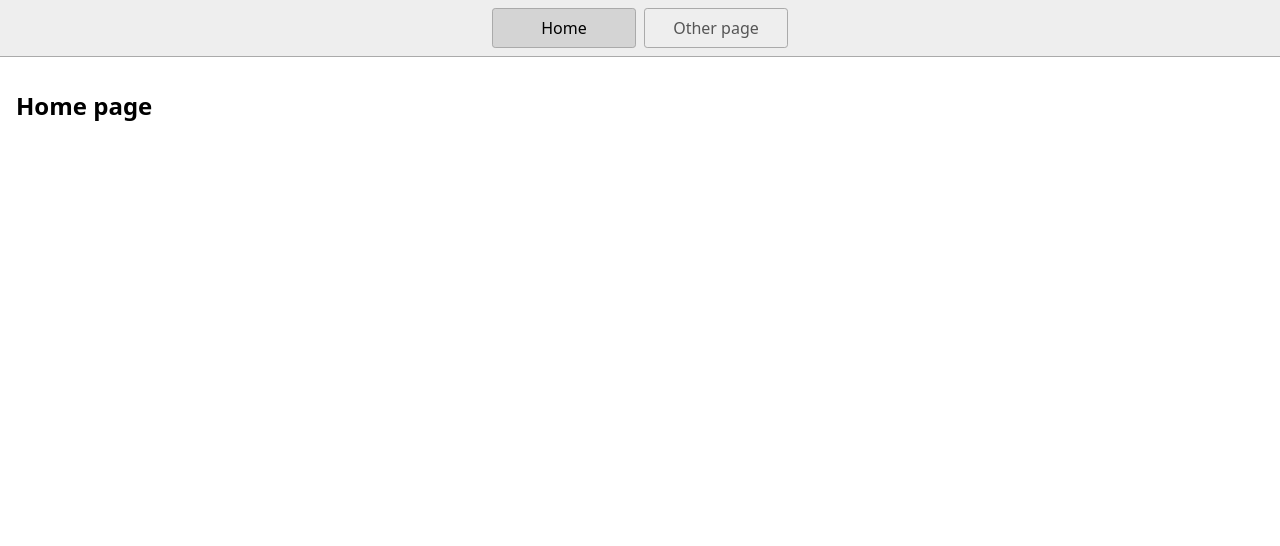
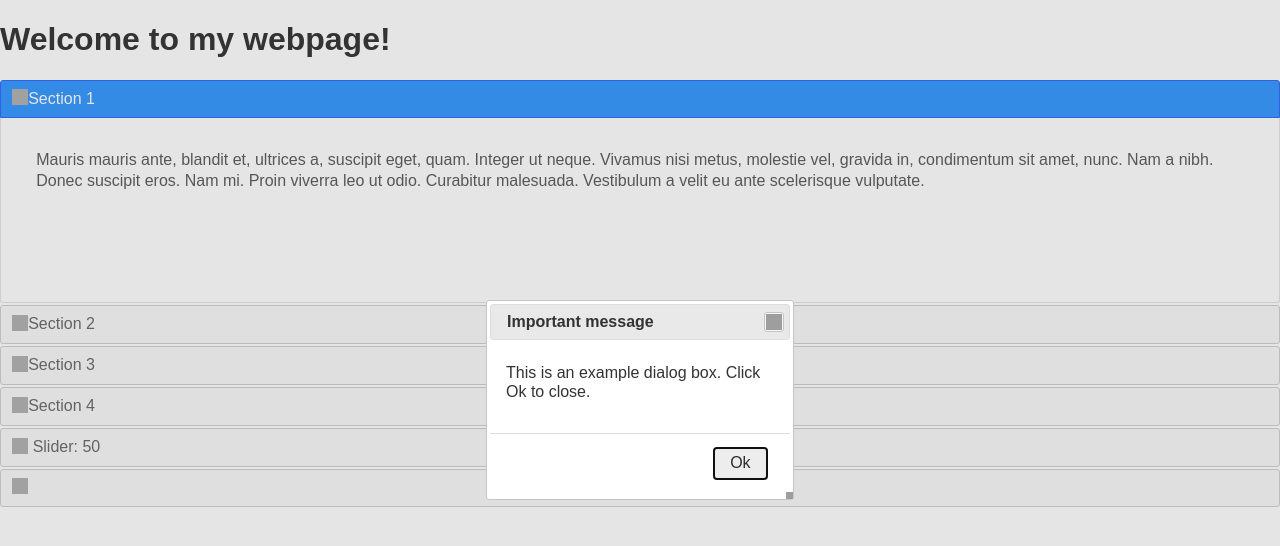
Before and after one commit to HyperCrowd/jquery-ui, a plain HTML site: page index.html in a window 1280 px wide. Drawn offline with nearby package versions, Linux system fonts and the light colour scheme; grey boxes are pictures that could not be loaded.

Commit message:
3 files modified, 1 deleted

```diff
--- a/index.html
+++ b/index.html
@@ -1,23 +1,97 @@
 <!DOCTYPE html>
-<html lang="en">
+<html>
   <head>
-    <title>Home</title>
-    <meta charset="UTF-8" />
+    <meta charset="utf-8">
+    <title>My Webpage</title>
     <meta name="viewport" content="width=device-width" />
-    <!--
-      Need a visual blank slate?
-      Remove all code in `styles.css`!
-    -->
-    <link rel="stylesheet" href="styles.css" />
-    <script type="module" src="script.js"></script>
+
+    <!-- jQuery and jQueryUI -->
+    <script src="https://code.jquery.com/jquery-3.6.0.min.js"></script>
+    <script src="https://code.jquery.com/ui/1.13.2/jquery-ui.min.js"></script>
+    <link rel="stylesheet" href="https://cdn.jsdelivr.net/npm/purecss@3.0.0/build/pure-min.css" integrity="sha384-X38yfunGUhNzHpBaEBsWLO+A0HDYOQi8ufWDkZ0k9e0eXz/tH3II7uKZ9msv++Ls" crossorigin="anonymous">
+    <link rel="stylesheet" href="https://code.jquery.com/ui/1.12.1/themes/base/jquery-ui.css">
+
+    <!-- Custom CSS -->
+    <style>
+      /* Your custom styles go here */
+      #dialog-message {
+        display: none;
+      }
+    </style>
+
+    <!-- Custom JS -->
+    <script>
+      $(document).ready(function() {
+        /* Your custom JS code goes here */
+        // Example dialog box
+        $("#dialog-message").dialog({
+          modal: true,
+          buttons: {
+            Ok: function() {
+              $(this).dialog("close");
+            }
+          }
+        });
+
+        // Example slider
+        $("#slider").slider({
+          value: 50,
+          slide: function(event, ui) {
+            $("#slider-value").text(ui.value);
+          }
+        });
+
+        $("#accordion").accordion({
+          collapsible: true
+        });
+      });
+    </script>
   </head>
+
   <body>
-    <nav>
-      <a href="/" aria-current="page">Home</a>
-      <a href="/page2.html">Other page</a>
-    </nav>
-    <main>
-      <h1>Home page</h1>
-    </main>
+  <div class="pure-g">
+    <div class="pure-u-1 pure-u-md-1-3">
+      <h1>Welcome to my webpage!</h1>
+
+      <!-- Example dialog box -->
+      <div id="dialog-message" title="Important message">
+        <p>This is an example dialog box. Click Ok to close.</p>
+      </div>
+
+      <div id="accordion">
+      <h3>Section 1</h3>
+      <div>
+        <p>Mauris mauris ante, blandit et, ultrices a, suscipit eget, quam. Integer ut neque. Vivamus nisi metus, molestie vel, gravida in, condimentum sit amet, nunc. Nam a nibh. Donec suscipit eros. Nam mi. Proin viverra leo ut odio. Curabitur malesuada. Vestibulum a velit eu ante scelerisque vulputate.</p>
+      </div>
+      <h3>Section 2</h3>
+      <div>
+        <p>Sed non urna. Donec et ante. Phasellus eu ligula. Vestibulum sit amet purus. Vivamus hendrerit, dolor at aliquet laoreet, mauris turpis porttitor velit, faucibus interdum tellus libero ac justo. Vivamus non quam. In suscipit faucibus urna. </p>
+      </div>
+      <h3>Section 3</h3>
+      <div>
+        <p>Nam enim risus, molestie et, porta ac, aliquam ac, risus. Quisque lobortis. Phasellus pellentesque purus in massa. Aenean in pede. Phasellus ac libero ac tellus pellentesque semper. Sed ac felis. Sed commodo, magna quis lacinia ornare, quam ante aliquam nisi, eu iaculis leo purus venenatis dui. </p>
+        <ul>
+          <li>List item one</li>
+          <li>List item two</li>
+          <li>List item three</li>
+        </ul>
+      </div>
+      <h3>Section 4</h3>
+      <div>
+        <p>Cras dictum. Pellentesque habitant morbi tristique senectus et netus et malesuada fames ac turpis egestas. Vestibulum ante ipsum primis in faucibus orci luctus et ultrices posuere cubilia Curae; Aenean lacinia mauris vel est. </p><p>Suspendisse eu nisl. Nullam ut libero. Integer dignissim consequat lectus. Class aptent taciti sociosqu ad litora torquent per conubia nostra, per inceptos himenaeos. </p>
+      </div>
+
+
+      <!-- Example slider -->
+      <p>
+        <label for="slider">Slider:</label>
+        <span id="slider-value">50</span>
+        <div id="slider"></div>
+      </p>
+
+      <!-- Your webpage content goes here -->
+      <p>Lorem ipsum dolor sit amet, consectetur adipiscing elit. Sed euismod nunc elit, auctor hendrerit neque faucibus ac. Sed vel tellus bibendum, malesuada dolor ac, pharetra nunc. Integer malesuada dolor vitae lobortis rhoncus. Suspendisse potenti. In hac habitasse platea dictumst. Donec in suscipit odio. Maecenas malesuada massa vitae erat ullamcorper, sit amet pharetra enim bibendum. Integer at tempor ipsum. Praesent blandit orci non ante laoreet, non commodo nisl eleifend. In vel ullamcorper lorem, at auctor orci.</p>
+    </div>
+  </div>
   </body>
 </html>
--- a/script.js
+++ /dev/null
@@ -1 +0,0 @@
-console.log('Hello!');
--- a/styles.css
+++ /dev/null
@@ -1,46 +0,0 @@
-* {
-  box-sizing: border-box;
-}
-
-body {
-  margin: 0;
-  font-family: system-ui, sans-serif;
-  color: black;
-  background-color: white;
-}
-
-nav {
-  display: flex;
-  flex-wrap: wrap;
-  align-items: center;
-  justify-content: center;
-  padding: 0.5rem;
-  gap: 0.5rem;
-  border-bottom: solid 1px #aaa;
-  background-color: #eee;
-}
-
-nav a {
-  display: inline-block;
-  min-width: 9rem;
-  padding: 0.5rem;
-  border-radius: 0.2rem;
-  border: solid 1px #aaa;
-  text-align: center;
-  text-decoration: none;
-  color: #555;
-}
-
-nav a[aria-current='page'] {
-  color: #000;
-  background-color: #d4d4d4;
-}
-
-main {
-  padding: 1rem;
-}
-
-h1 {
-  font-weight: bold;
-  font-size: 1.5rem;
-}
```
Also changed, not shown: page2.html (deleted, +0 -19 lines).
